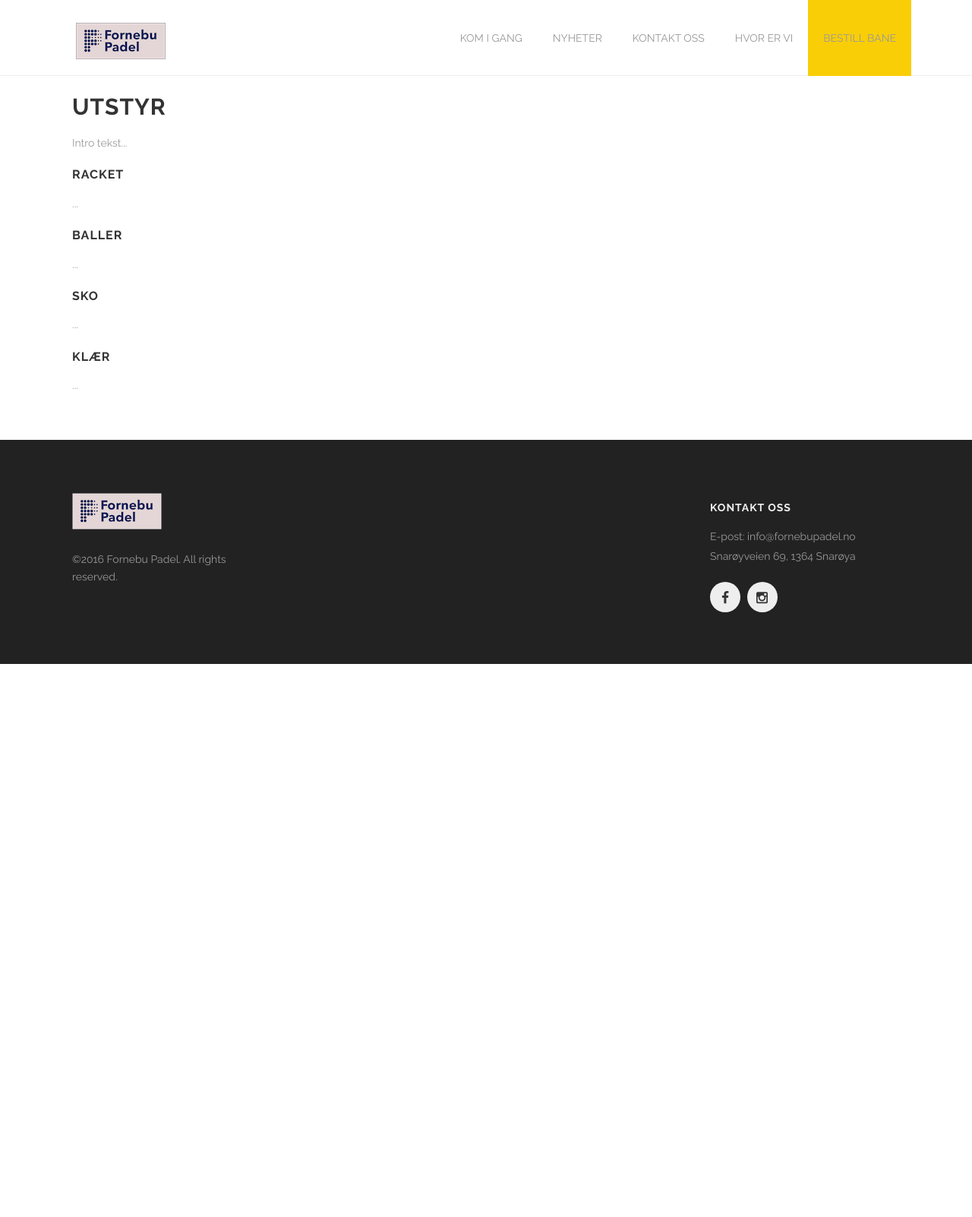
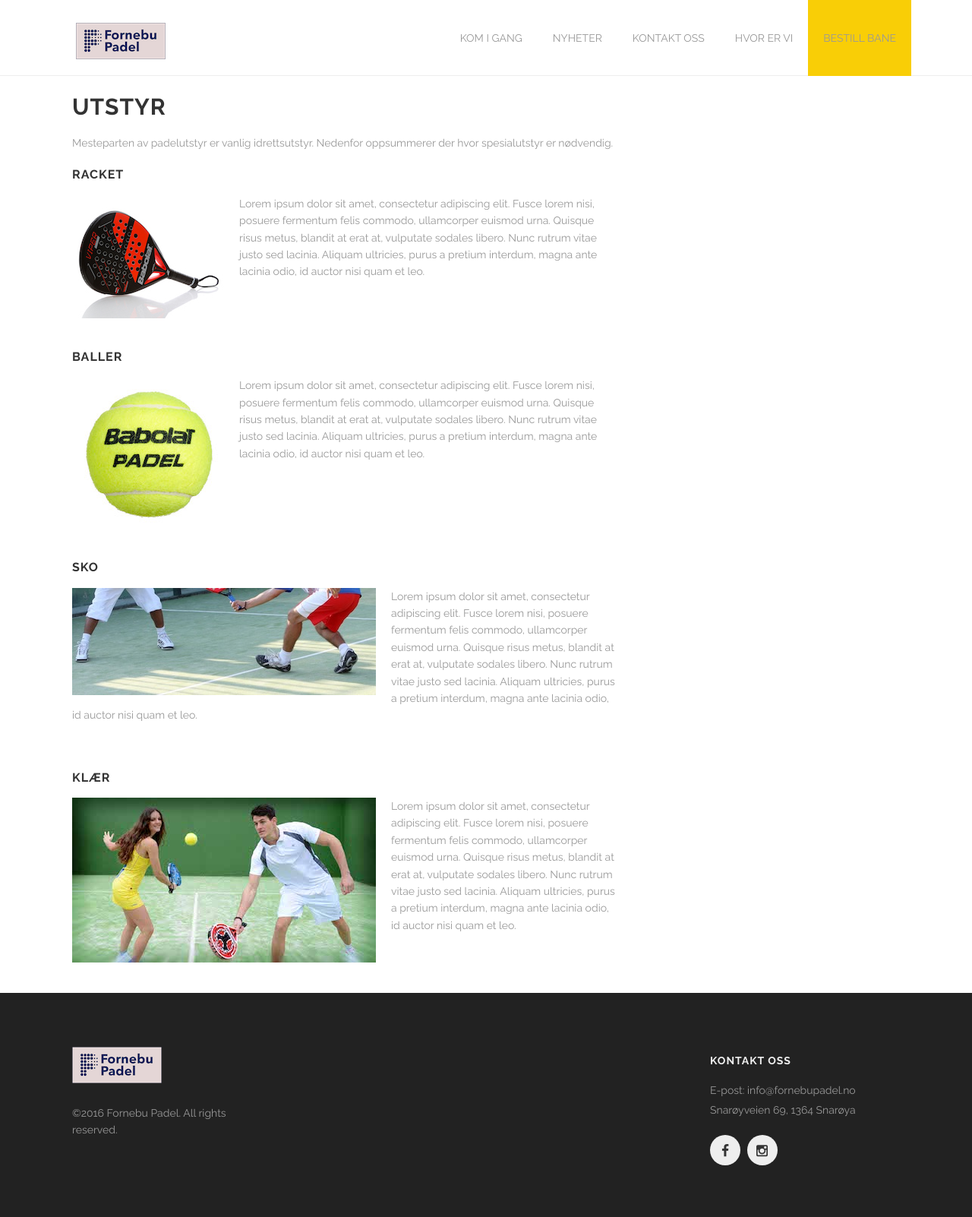
Before and after one commit to fornebu-padel/fornebu-padel.github.io, a Jekyll site: the page built from utstyr.html, in a window 1280 px wide. Shown: the whole page at 76% size. Built offline with Jekyll 4.4.1, drawn with Linux system fonts in a browser that asks for light colours; before the commit the page ends 900 px from its top, so only the background shows below that.

Commit message:
Images and layout for utstyr page ready

```diff
--- a/css/custom.css
+++ b/css/custom.css
@@ -52,3 +52,12 @@ dl.kom-i-gang dt, dl.kom-i-gang dd {
 .youtube iframe {
 	height: 100% !important;
 }
+
+.two.spacing.utstyr-beskrivelse {
+	clear: both;
+}
+
+.utstyr-beskrivelse img {
+	float: left;
+	margin-right: 20px;
+}
--- a/utstyr.html
+++ b/utstyr.html
@@ -5,19 +5,32 @@ layout: default
 <div class='full no-padding'>
   <div class='spacing'></div>
   <div class='row'>
-    <div class='large-12 columns'>
-    <h2>Utstyr</h2>
-    <p>
-    Intro tekst...
-    </p>
-    <h3>Racket</h3>
-    <p>...</p>
-    <h3>Baller</h3>
-    <p>...</p>
-    <h3>Sko</h3>
-    <p>...</p>
-    <h3>Klær</h3>
-    <p>...</p>
+    <div class='large-8 columns'>
+        <h2>Utstyr</h2>
+        <p>Mesteparten av padelutstyr er vanlig idrettsutstyr. Nedenfor oppsummerer der hvor spesialutstyr er nødvendig.</p>
+        <div class="utstyr-beskrivelse">
+            <h3>Racket</h3>
+            <img src="/images/padel-racket.jpg">
+            <p>Lorem ipsum dolor sit amet, consectetur adipiscing elit. Fusce lorem nisi, posuere fermentum felis commodo, ullamcorper euismod urna. Quisque risus metus, blandit at erat at, vulputate sodales libero. Nunc rutrum vitae justo sed lacinia. Aliquam ultricies, purus a pretium interdum, magna ante lacinia odio, id auctor nisi quam et leo.</p>
+        </div>
+        <div class='two spacing utstyr-beskrivelse'></div>
+        <div class="utstyr-beskrivelse">
+            <h3>Baller</h3>
+            <img src="/images/padel-balls.jpg">
+            <p>Lorem ipsum dolor sit amet, consectetur adipiscing elit. Fusce lorem nisi, posuere fermentum felis commodo, ullamcorper euismod urna. Quisque risus metus, blandit at erat at, vulputate sodales libero. Nunc rutrum vitae justo sed lacinia. Aliquam ultricies, purus a pretium interdum, magna ante lacinia odio, id auctor nisi quam et leo.</p>
+        </div>
+        <div class='two spacing utstyr-beskrivelse'></div>
+        <div class="utstyr-beskrivelse">
+            <h3>Sko</h3>
+            <img src="/images/padel-shoes.jpg">
+            <p>Lorem ipsum dolor sit amet, consectetur adipiscing elit. Fusce lorem nisi, posuere fermentum felis commodo, ullamcorper euismod urna. Quisque risus metus, blandit at erat at, vulputate sodales libero. Nunc rutrum vitae justo sed lacinia. Aliquam ultricies, purus a pretium interdum, magna ante lacinia odio, id auctor nisi quam et leo.</p>
+        </div>
+        <div class='two spacing utstyr-beskrivelse'></div>
+        <div class="utstyr-beskrivelse">
+            <h3>Klær</h3>
+            <img src="/images/padel-clothing.jpg">
+            <p>Lorem ipsum dolor sit amet, consectetur adipiscing elit. Fusce lorem nisi, posuere fermentum felis commodo, ullamcorper euismod urna. Quisque risus metus, blandit at erat at, vulputate sodales libero. Nunc rutrum vitae justo sed lacinia. Aliquam ultricies, purus a pretium interdum, magna ante lacinia odio, id auctor nisi quam et leo.</p>
+        </div>
     </div>
   </div>
 </div>
```
Also changed, not shown: images/padel-balls.jpg (added), images/padel-clothing.jpg (added), images/padel-racket.jpg (added), images/padel-shoes.jpg (added).
